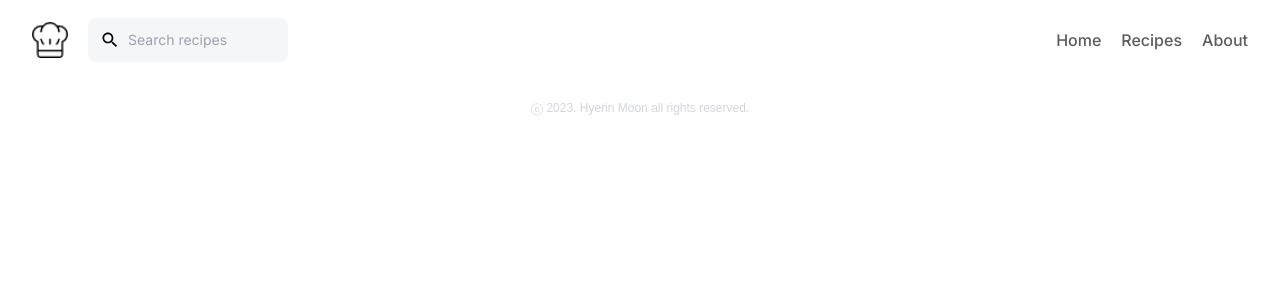
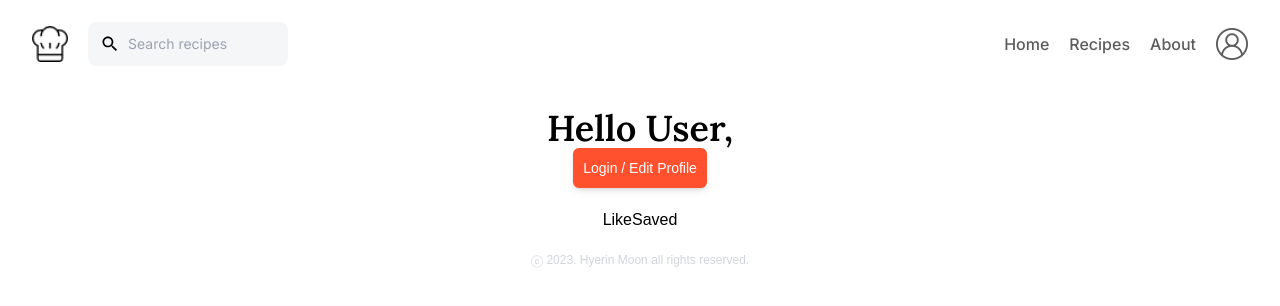
Before and after one commit to moonhyerin/find-your-recipe, a React (Create React App) app: page /user in a window 1280 px wide. Shown: the top 306 px of the page. Built offline with nearby package versions, Linux system fonts and the light colour scheme; no server answers.

Commit message:
WIP: add user page

```diff
--- a/src/App.tsx
+++ b/src/App.tsx
@@ -2,7 +2,13 @@ import React from 'react';
 import { BrowserRouter, Routes, Route } from 'react-router-dom';
 
 import Header from './components/Header';
-import { LandingPage, AboutPage, DetailPage, RecipesPage } from './pages';
+import {
+  LandingPage,
+  AboutPage,
+  DetailPage,
+  RecipesPage,
+  UserPage,
+} from './pages';
 
 function App() {
   return (
@@ -17,6 +23,7 @@ function App() {
           <Route path='/recipes' element={<RecipesPage />} />
           <Route path='/recipes/:recipeId' element={<DetailPage />} />
           <Route path='/about' element={<AboutPage />} />
+          <Route path='/user' element={<UserPage />} />
         </Routes>
         <footer>
           <div className='py-5'>
--- a/src/components/Header.tsx
+++ b/src/components/Header.tsx
@@ -1,8 +1,8 @@
 import React, { useState } from 'react';
 import { Link } from 'react-router-dom';
 import MenuIcon from '@mui/icons-material/Menu';
-
 import Logo from '../assets/chef.png';
+import User from '../assets/user.png';
 
 import Modal from './Modal';
 import SearchBar from './SearchBar';
@@ -62,6 +62,11 @@ function Header() {
             About
           </Link>
         </div>
+        <div className='py-5 pl-5'>
+          <Link className='hover:text-[#ff512e]' to='/user'>
+            <img className='w-8 h-8' alt='' src={User} />
+          </Link>
+        </div>
       </div>
       <div
         className='flex flex-col items-end md:hidden cursor-pointer'
@@ -87,6 +92,11 @@ function Header() {
                 About
               </Link>
             </li>
+            <li>
+              <Link className='hover:text-[#ff512e]' to='/user'>
+                My Page
+              </Link>
+            </li>
           </ul>
         </Modal>
       )}
--- /dev/null
+++ b/src/pages/UserPage.tsx
@@ -0,0 +1,21 @@
+import React from 'react';
+import BaseSection from '../components/BaseSection';
+
+function UserPage() {
+  return (
+    <BaseSection>
+      <div className='w-full p-5'>
+        <p className='text-4xl font-lora'>Hello User,</p>
+        <button className='shadow-md text-sm border-2 border-[#ff512e] bg-[#ff512e] text-white p-2 rounded-md'>
+          Login / Edit Profile
+        </button>
+      </div>
+      <div className='flex'>
+        <div>Like</div>
+        <div>Saved</div>
+      </div>
+    </BaseSection>
+  );
+}
+
+export default UserPage;
--- a/src/pages/index.ts
+++ b/src/pages/index.ts
@@ -2,5 +2,6 @@ import LandingPage from './LandingPage';
 import RecipesPage from './RecipesPage';
 import AboutPage from './AboutPage';
 import DetailPage from './DetailPage';
+import UserPage from './UserPage';
 
-export { LandingPage, RecipesPage, AboutPage, DetailPage };
+export { LandingPage, RecipesPage, AboutPage, DetailPage, UserPage };
```
Also changed, not shown: src/assets/_user.png (added), src/assets/user.png (added).
